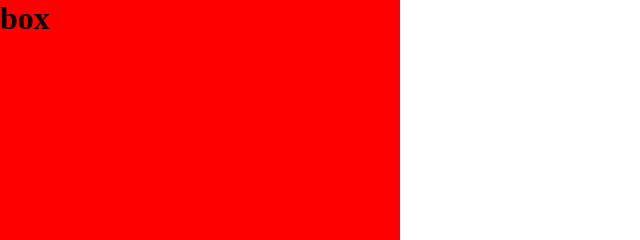
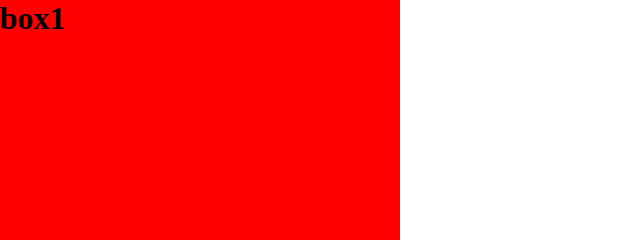
Before and after one commit to nurnaby/Basic-htmlCss-to-Advance-course, a plain HTML site: page responsive_navebar/index.html in a window 1280 px wide. Shown: the top 240 px of the page, 0-640 px from the left. Drawn offline with nearby package versions, Linux system fonts and the light colour scheme.

```diff
--- a/responsive_navebar/index.html
+++ b/responsive_navebar/index.html
@@ -11,7 +11,7 @@
 
 <body>
     <div class="box">
-        <h1>box</h1>
+        <h1>box1</h1>
     </div>
     <button id="hide">click</button>
     <script src="https://cdnjs.cloudflare.com/ajax/libs/jquery/3.6.0/jquery.min.js"></script>
```
